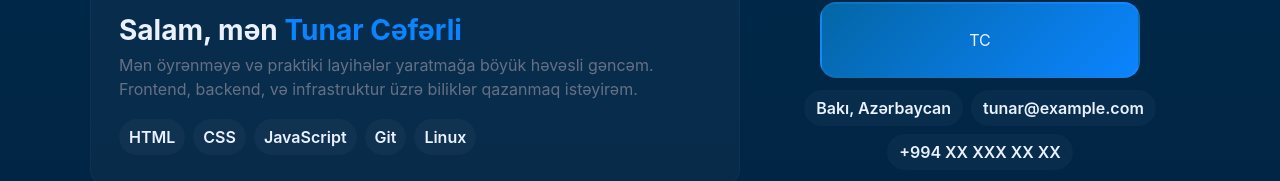
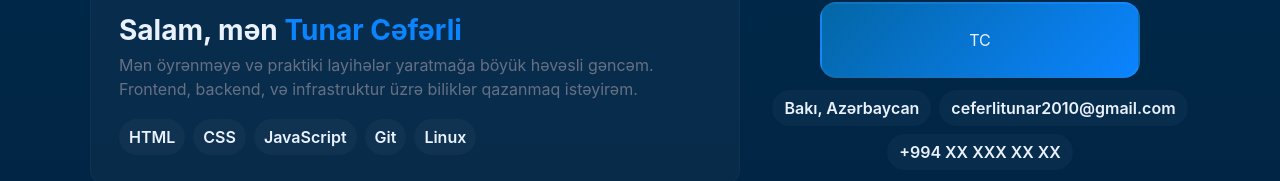
Before and after one commit to ceferlitunar2010-maker/tunarceferli.com, a plain HTML site: page index.html in a window 1280 px wide. Shown: the part 187-368 px from the top of the page. Drawn offline with Linux system fonts and the light colour scheme.

Commit message:
Update index.html

```diff
--- a/index.html
+++ b/index.html
@@ -92,7 +92,7 @@
           <div class="avatar">TC</div>
           <div class="contact">
             <div class="chip">Bakı, Azərbaycan</div>
-            <div class="chip">tunar@example.com</div>
+            <div class="chip">ceferlitunar2010@gmail.com</div>
             <div class="chip">+994 XX XXX XX XX</div>
           </div>
         </aside>
```
